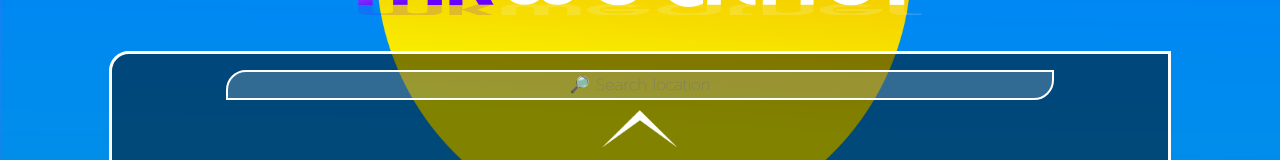
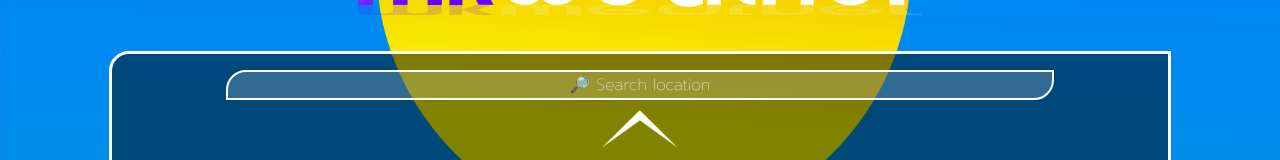
Before and after one commit to zizoko1337/weatherapp, a Vue app: page / in a window 1280 px wide. Shown: the part 141-301 px from the top of the page. Built offline with nearby package versions, Linux system fonts and the light colour scheme.

Commit message:
search bar color change

```diff
--- a/src/components/SearchBar.vue
+++ b/src/components/SearchBar.vue
@@ -37,6 +37,10 @@ input {
   text-align: center;
 }
 
+input::placeholder{
+  color: white;
+}
+
 @media only screen and (max-width: 1390px) {
   input {
     font-size: 1rem;
```
